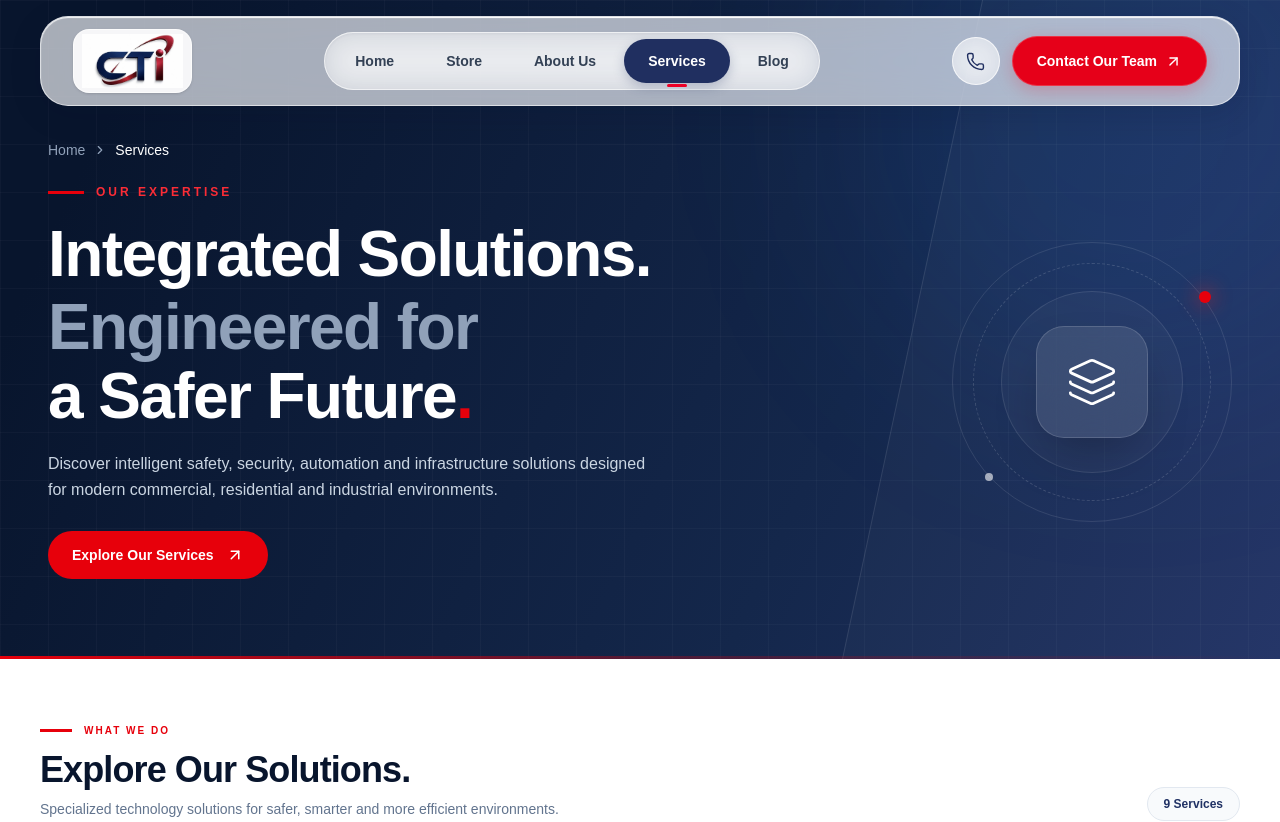
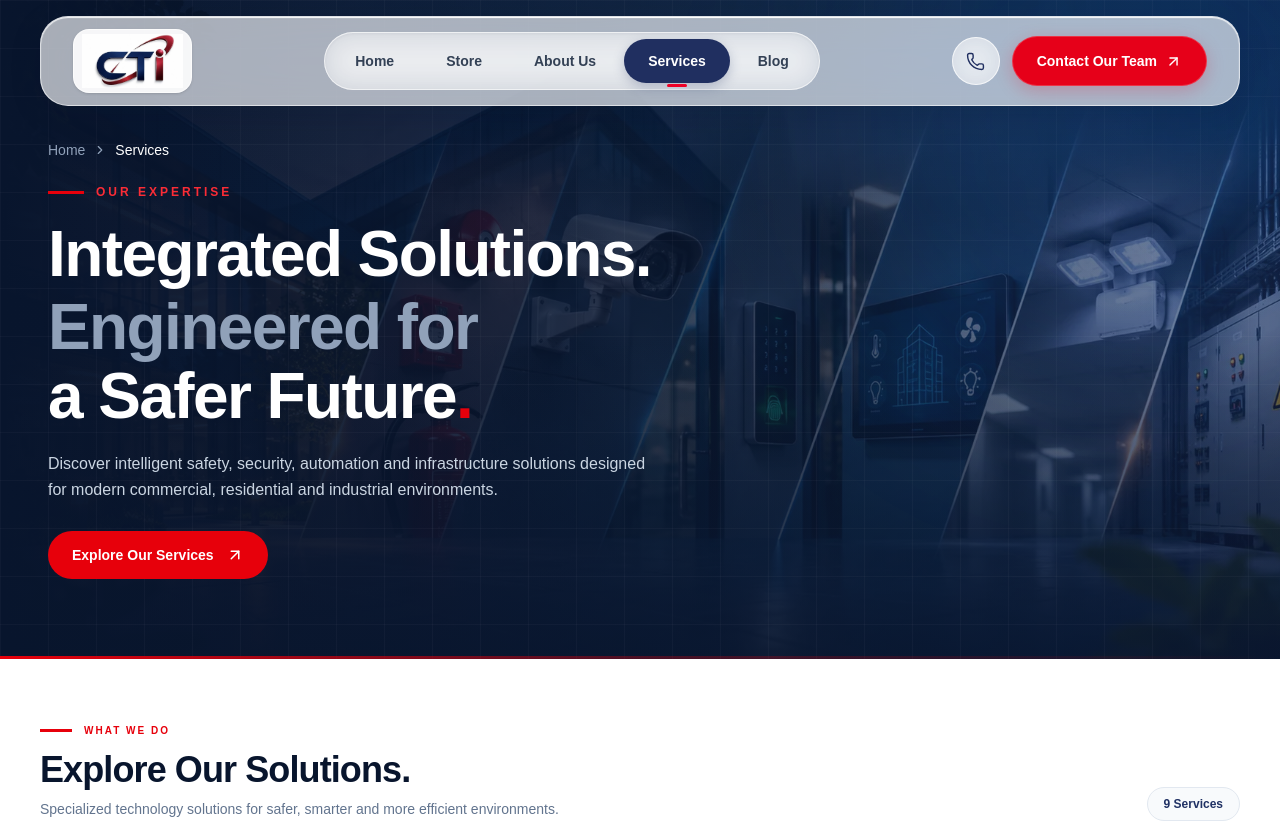
Before and after one commit to Nvd063/cti-website, a Next.js app: page /services in a window 1280 px wide. Shown: the top 822 px of the page. Built offline with nearby package versions, Linux system fonts and the light colour scheme.

Commit message:
refactor: update services hero background and remove homepage slider pagination

```diff
--- a/src/components/home/HeroSlider.tsx
+++ b/src/components/home/HeroSlider.tsx
@@ -39,14 +39,6 @@ export default function HeroSlider() {
   const [isPaused, setIsPaused] = useState(false);
   const { active, progress } = slider;
   const touchStart = useRef<{ x: number; y: number } | null>(null);
-  const changeSlide = (index: number) => {
-    setSlider({
-      active:
-        ((index % slides.length) + slides.length) %
-        slides.length,
-      progress: 0,
-    });
-  };
   const nextSlide = () => {
     setSlider((previous) => ({
       active: (previous.active + 1) % slides.length,
@@ -177,49 +169,6 @@ export default function HeroSlider() {
             from-[#07152d]/20 to-transparent
           "
         />
-        {/* Floating Slide Indicators */}
-        <div
-          className="
-            absolute bottom-2 left-1/2 z-30
-            flex -translate-x-1/2 items-center gap-2
-            rounded-full border border-white/20
-            bg-[#0b1730]/45 px-3 py-1.5 lg:px-4 lg:py-3
-            shadow-lg backdrop-blur-xl
-            lg:bottom-6
-          "
-          aria-label="Choose a slide"
-        >
-          {slides.map((slide, index) => (
-            <button
-              key={slide.image}
-              type="button"
-              onClick={() => changeSlide(index)}
-              aria-label={`Show ${slide.title}`}
-              aria-current={
-                active === index ? "true" : undefined
-              }
-              className="
-                flex h-5 min-w-4 items-center
-                justify-center rounded-full
-                focus-visible:outline
-                focus-visible:outline-2
-                focus-visible:outline-white
-              "
-            >
-              <span
-                className={`
-                  block h-1.5 rounded-full
-                  transition-all duration-500
-                  ${
-                    active === index
-                      ? "w-8 bg-white"
-                      : "w-2 bg-white/45"
-                  }
-                `}
-              />
-            </button>
-          ))}
-        </div>
       </div>
       {/* Cinematic Navigation Strip */}
       <div
--- a/src/components/services/ServicesHero.tsx
+++ b/src/components/services/ServicesHero.tsx
@@ -1,8 +1,17 @@
 "use client";
 
 import Link from "next/link";
-import { ArrowUpRight, ChevronRight, Layers3 } from "lucide-react";
-import { motion, useReducedMotion } from "motion/react";
+import Image from "next/image";
+
+import {
+  ArrowUpRight,
+  ChevronRight,
+} from "lucide-react";
+
+import {
+  motion,
+  useReducedMotion,
+} from "motion/react";
 
 export default function ServicesHero() {
   const reduceMotion = useReducedMotion();
@@ -16,26 +25,58 @@ export default function ServicesHero() {
         aria-hidden="true"
         className="pointer-events-none absolute inset-0"
       >
+
+        {/* Base Navy Background */}
+
         <div className="absolute inset-0 bg-[linear-gradient(115deg,#08152d_10%,#14274b_65%,#203164_100%)]" />
+
+        {/* Hero Background Image */}
+
+        <Image
+          src="/images/services/services-hero.webp"
+          alt=""
+          fill
+          priority
+          sizes="100vw"
+          className="object-cover object-center opacity-40 sm:opacity-50"
+        />
+
+        {/* Navy Gradient Overlay */}
+
+        <div className="absolute inset-0 bg-gradient-to-r from-[#08152d] via-[#08152d]/65 to-[#08152d]/10" />
+
+        {/* Bottom Gradient */}
+
+        <div className="absolute inset-0 bg-gradient-to-t from-[#08152d]/70 via-transparent to-[#08152d]/10" />
+
+        {/* Subtle Grid Pattern */}
+
+        <div className="absolute inset-0 bg-[linear-gradient(to_right,#ffffff07_1px,transparent_1px),linear-gradient(to_bottom,#ffffff07_1px,transparent_1px)] bg-[size:48px_48px]" />
+
+        {/* Ambient Glow */}
 
         <div className="absolute -right-32 -top-40 h-[550px] w-[550px] rounded-full bg-blue-500/10 blur-[100px]" />
 
-        <div className="absolute inset-0 bg-[linear-gradient(to_right,#ffffff07_1px,transparent_1px),linear-gradient(to_bottom,#ffffff07_1px,transparent_1px)] bg-[size:48px_48px]" />
-
-        <div className="absolute -right-20 top-0 h-full w-[35%] -skew-x-12 border-l border-white/10 bg-white/[0.025]" />
       </div>
 
-      <div className="relative mx-auto max-w-[1440px] px-5 pb-12 pt-[110px] sm:px-8 sm:pb-16 sm:pt-[120px] lg:px-12 lg:pb-20 lg:pt-[140px]">
+      {/* HERO CONTENT */}
+
+      <div className="relative z-10 mx-auto max-w-[1440px] px-5 pb-12 pt-[110px] sm:px-8 sm:pb-16 sm:pt-[120px] lg:px-12 lg:pb-20 lg:pt-[140px]">
 
         {/* BREADCRUMB */}
 
         <motion.nav
           aria-label="Breadcrumb"
-          initial={reduceMotion ? false : { opacity: 0 }}
+          initial={
+            reduceMotion ? false : { opacity: 0 }
+          }
           animate={{ opacity: 1 }}
-          transition={{ duration: reduceMotion ? 0 : 0.5 }}
+          transition={{
+            duration: reduceMotion ? 0 : 0.5,
+          }}
           className="mb-5 flex items-center gap-2 text-xs text-slate-400 sm:mb-6 sm:text-sm"
         >
+
           <Link
             href="/"
             className="transition-colors hover:text-white"
@@ -45,25 +86,33 @@ export default function ServicesHero() {
 
           <ChevronRight size={14} />
 
-          <span aria-current="page" className="text-white">
+          <span
+            aria-current="page"
+            className="text-white"
+          >
             Services
           </span>
+
         </motion.nav>
 
-        <div className="grid items-center gap-8 lg:grid-cols-[1.5fr_1fr]">
-
-          {/* HERO CONTENT */}
+        {/* MAIN CONTENT */}
 
         <motion.div
           initial={
-              reduceMotion ? false : { opacity: 0, y: 25 }
+            reduceMotion
+              ? false
+              : { opacity: 0, y: 25 }
           }
           animate={{ opacity: 1, y: 0 }}
           transition={{
             duration: reduceMotion ? 0 : 0.7,
             ease: [0.22, 1, 0.36, 1],
           }}
+          className="max-w-[850px]"
         >
+
+          {/* SECTION LABEL */}
+
           <div className="mb-5 flex items-center gap-3">
 
             <span className="h-[3px] w-9 bg-red-600" />
@@ -74,7 +123,9 @@ export default function ServicesHero() {
 
           </div>
 
-            <h1 className="max-w-[850px] text-[36px] font-bold leading-[1.08] tracking-tight sm:text-[48px] lg:text-[64px]">
+          {/* MAIN HEADING */}
+
+          <h1 className="text-[clamp(28px,8vw,36px)] font-bold leading-[1.08] tracking-tight sm:text-[48px] lg:text-[64px]">
 
             Integrated Solutions.
 
@@ -83,67 +134,40 @@ export default function ServicesHero() {
             </span>
 
             <span className="block text-white">
-                a Safer Future<span className="text-red-600">.</span>
+              a Safer Future
+              <span className="text-red-600">.</span>
             </span>
 
           </h1>
 
+          {/* DESCRIPTION */}
+
           <p className="mt-5 max-w-[600px] text-sm leading-relaxed text-slate-300 sm:text-base">
 
-              Discover intelligent safety, security, automation
-              and infrastructure solutions designed for modern
-              commercial, residential and industrial environments.
+            Discover intelligent safety, security, automation and
+            infrastructure solutions designed for modern commercial,
+            residential and industrial environments.
 
           </p>
 
+          {/* CTA BUTTON */}
+
           <a
             href="#all-services"
-              className="mt-7 inline-flex items-center gap-3 rounded-full bg-red-600 px-6 py-3.5 text-sm font-semibold text-white transition-colors duration-300 hover:bg-red-700"
+            className="mt-7 inline-flex items-center gap-3 rounded-full bg-red-600 px-5 py-3 text-xs font-semibold text-white transition-colors duration-300 hover:bg-red-700 sm:px-6 sm:py-3.5 sm:text-sm"
           >
+
             Explore Our Services
+
             <ArrowUpRight size={18} />
+
           </a>
 
         </motion.div>
 
-          {/* RIGHT SIDE DECORATIVE ELEMENT */}
-
-          <motion.div
-            initial={
-              reduceMotion ? false : { opacity: 0, scale: 0.95 }
-            }
-            animate={{ opacity: 1, scale: 1 }}
-            transition={{
-              duration: reduceMotion ? 0 : 0.8,
-              delay: reduceMotion ? 0 : 0.15,
-            }}
-            className="relative hidden justify-self-end lg:block"
-          >
-            <div className="relative flex h-[280px] w-[280px] items-center justify-center rounded-full border border-white/10">
-
-              <div className="absolute inset-5 rounded-full border border-dashed border-white/15" />
-
-              <div className="absolute inset-12 rounded-full border border-white/10 bg-white/[0.03]" />
-
-              <div className="relative flex h-28 w-28 items-center justify-center rounded-[28px] border border-white/15 bg-white/10 shadow-2xl backdrop-blur-xl">
-
-                <Layers3
-                  size={52}
-                  strokeWidth={1.3}
-                  className="text-white"
-                />
-
       </div>
 
-              <span className="absolute right-5 top-12 h-3 w-3 rounded-full bg-red-600 shadow-[0_0_20px_#dc2626]" />
-
-              <span className="absolute bottom-10 left-8 h-2 w-2 rounded-full bg-white/60" />
-
-            </div>
-          </motion.div>
-
-        </div>
-      </div>
+      {/* BOTTOM ACCENT LINE */}
 
       <div className="absolute bottom-0 left-0 h-[3px] w-full bg-gradient-to-r from-red-600 via-red-600/30 to-transparent" />
 
```
Also changed, not shown: public/images/services/services-hero.webp (added). Lines whose indentation alone changed are shown as unchanged.
